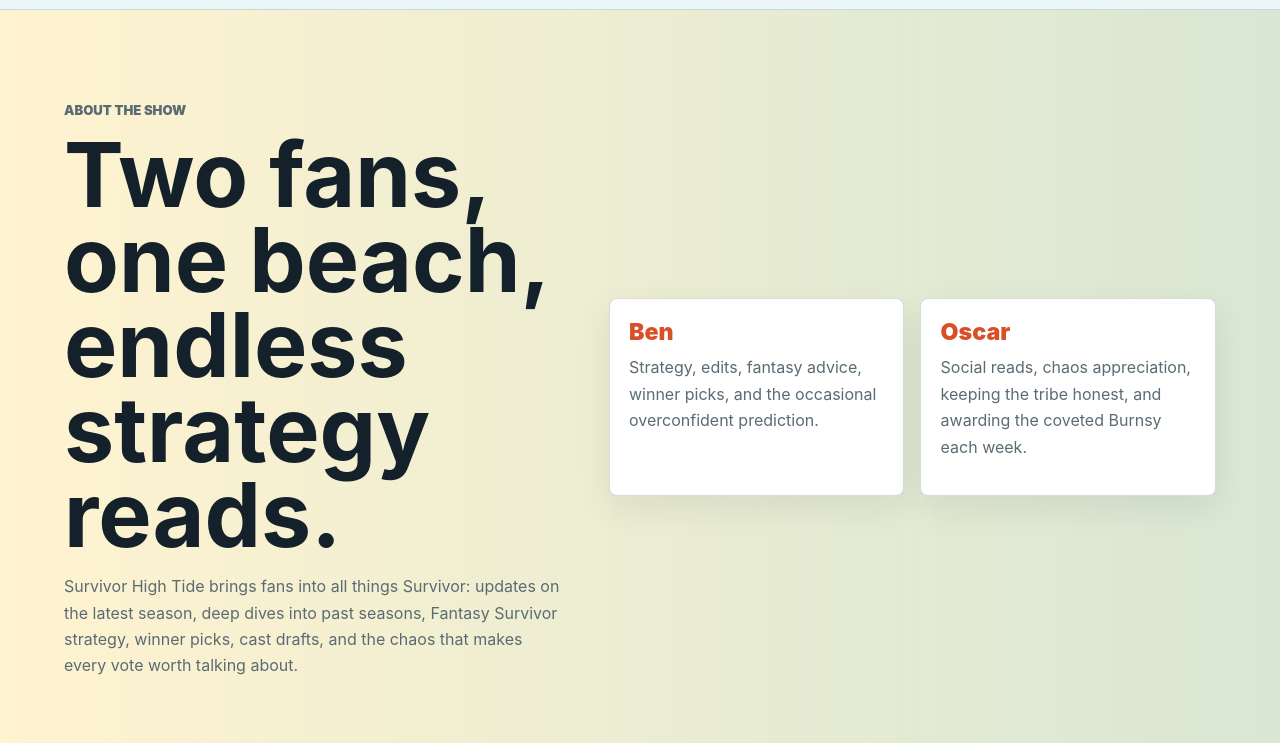
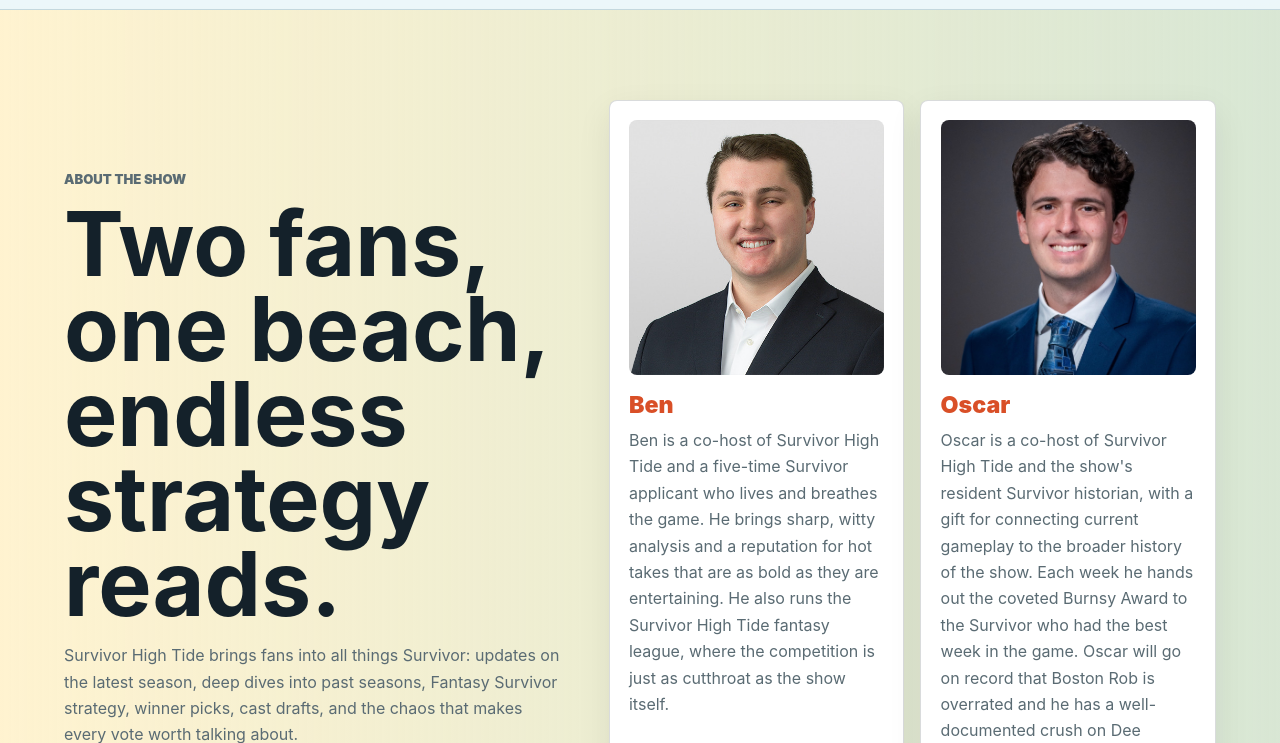
Before and after one commit to beckert12/survivorhightide, a website: page public/about.html in a window 1280 px wide. Shown: the part 57-800 px from the top of the page. Drawn offline with Linux system fonts and the light colour scheme.

Commit message:
Add host headshots and updated bios

```diff
--- a/public/about.html
+++ b/public/about.html
@@ -46,12 +46,14 @@
         </div>
         <div class="host-list" aria-label="Hosts">
           <article>
+            <img src="/assets/ben-headshot.jpg" alt="Ben Eckert" />
             <span>Ben</span>
-            <p>Strategy, edits, fantasy advice, winner picks, and the occasional overconfident prediction.</p>
+            <p>Ben is a co-host of Survivor High Tide and a five-time Survivor applicant who lives and breathes the game. He brings sharp, witty analysis and a reputation for hot takes that are as bold as they are entertaining. He also runs the Survivor High Tide fantasy league, where the competition is just as cutthroat as the show itself.</p>
           </article>
           <article>
+            <img src="/assets/oscar-headshot.jpg" alt="Oscar Burns" />
             <span>Oscar</span>
-            <p>Social reads, chaos appreciation, keeping the tribe honest, and awarding the coveted Burnsy each week.</p>
+            <p>Oscar is a co-host of Survivor High Tide and the show's resident Survivor historian, with a gift for connecting current gameplay to the broader history of the show. Each week he hands out the coveted Burnsy Award to the Survivor who had the best week in the game. Oscar will go on record that Boston Rob is overrated and he has a well-documented crush on Dee Valladares, and frankly, nobody can blame him.</p>
           </article>
         </div>
       </section>
--- a/public/styles.css
+++ b/public/styles.css
@@ -670,6 +670,14 @@ code {
   padding: 1.2rem;
 }
 
+.host-list article img {
+  width: 100%;
+  aspect-ratio: 1 / 1;
+  margin-bottom: 1rem;
+  border-radius: 8px;
+  object-fit: cover;
+}
+
 .host-list span {
   display: block;
   margin-bottom: 0.5rem;
```
Also changed, not shown: public/index.html (+4 -2 lines), public/assets/ben-headshot.jpg (added), public/assets/oscar-headshot.jpg (added).
